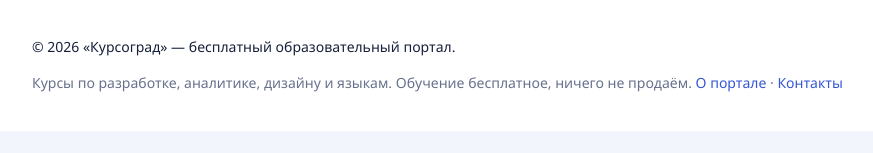
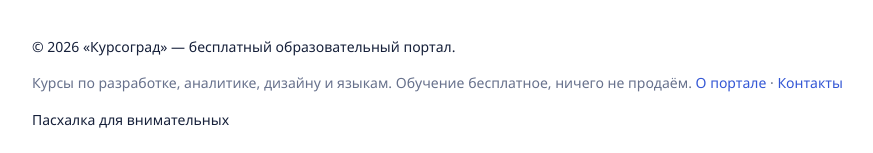
Before and after one commit to oulright/cite_for_web_analytics, a Flask app: page /course/1 in a window 1280 px wide. Shown: the part 1125-1278 px from the top of the page, without its empty margins (88-961 px from the left). Before the commit the page ends 1217 px from the top, so only its background shows below. Run offline with Flask 3, Linux system fonts and the light colour scheme; data comes from the database, SQL or seed files in the repository; data that the repository does not hold is empty.

Commit message:
Тестовый комит, проверка ci/cd

```diff
--- a/templates/base.html
+++ b/templates/base.html
@@ -44,6 +44,7 @@
     <p class="muted">Курсы по разработке, аналитике, дизайну и языкам. Обучение бесплатное,
        ничего не продаём. <a href="{{ url_for('about') }}">О портале</a> ·
        <a href="{{ url_for('contacts') }}">Контакты</a></p>
+        Пасхалка для внимательных
   </div>
 </footer>
 </body>
```
